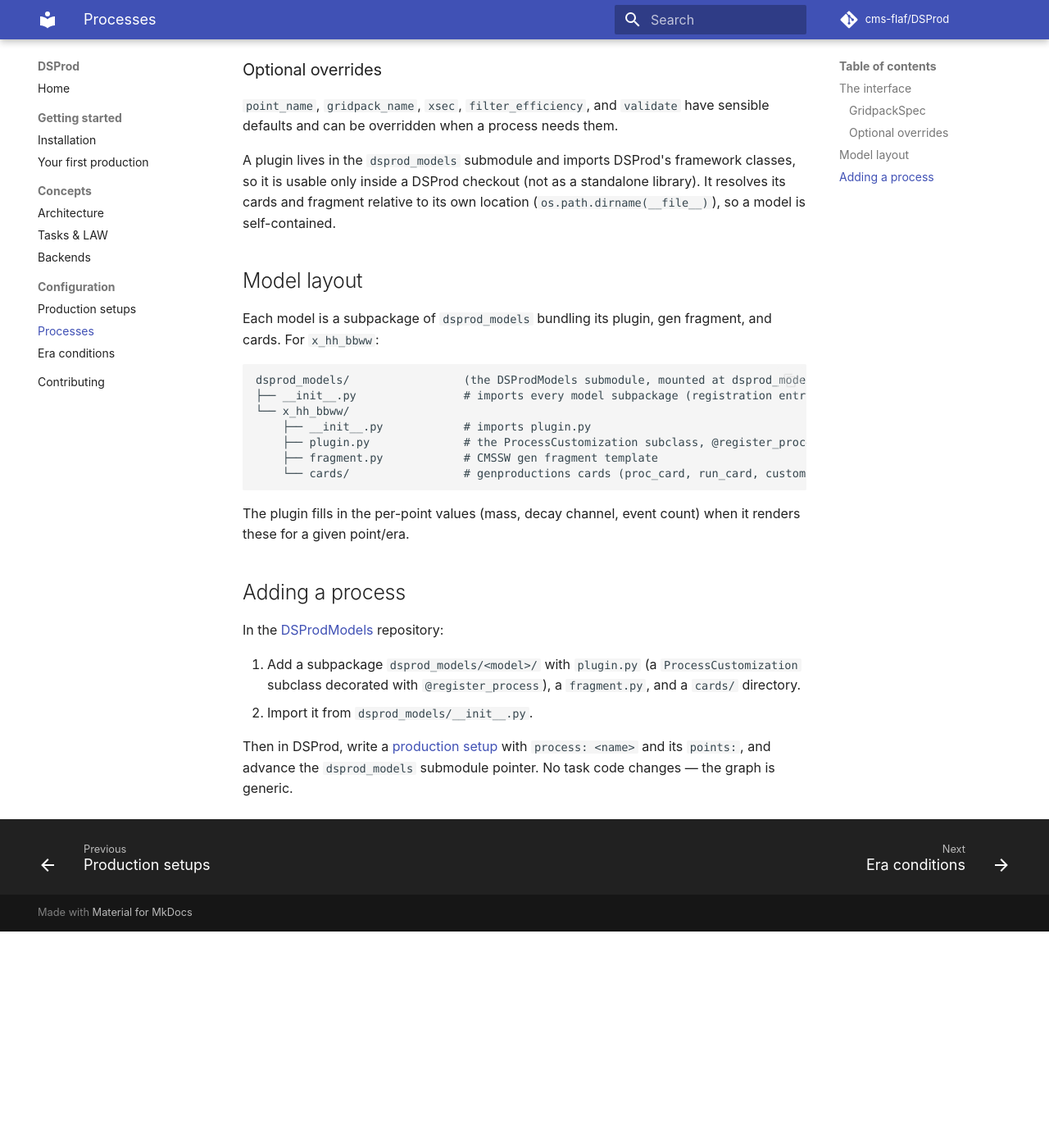
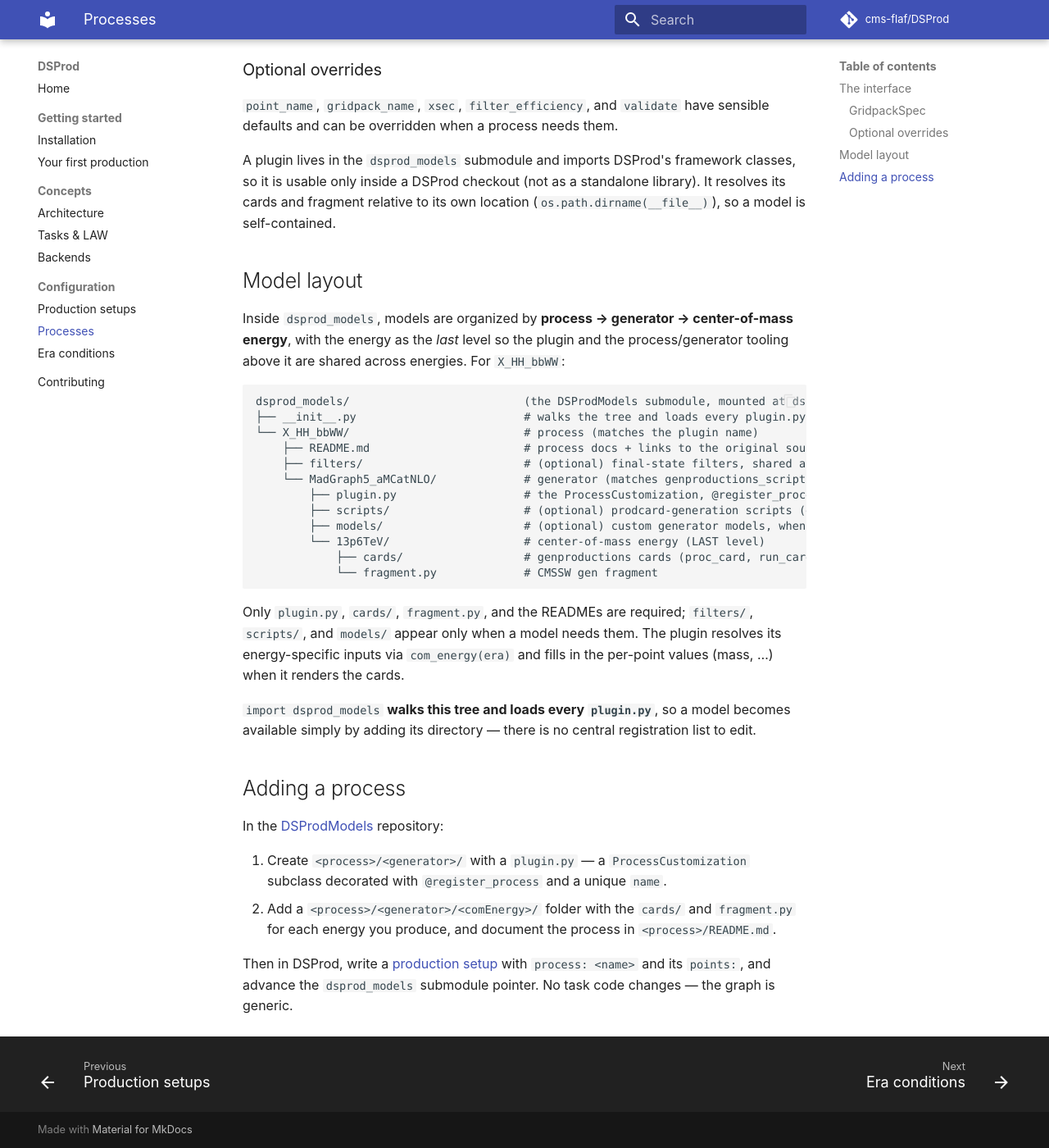
Before and after one commit to cms-flaf/DSProd, an MkDocs documentation site: the page built from docs/configuration/processes.md, in a window 1280 px wide and 1400 px high, scrolled down 1313 px. Shown: the whole window at 82% size. Built offline with MkDocs 1.6.1 and Material for MkDocs 9.7.7, drawn with Linux system fonts in a browser that asks for light colours; comment, search, counter and statistics services are not loaded; before the commit the page ends 2449 px from its top, so only the background shows below that.

Commit message:
docs: DSProdModels organized by process/generator/comEnergy (walk discovery); advance dsprod_models submodule

````diff
--- a/docs/configuration/processes.md
+++ b/docs/configuration/processes.md
@@ -62,29 +62,40 @@ fragment relative to its own location (`os.path.dirname(__file__)`), so a model
 
 ## Model layout
 
-Each model is a subpackage of `dsprod_models` bundling its plugin, gen fragment, and cards. For
-`x_hh_bbww`:
+Inside `dsprod_models`, models are organized by **process → generator → center-of-mass energy**,
+with the energy as the *last* level so the plugin and the process/generator tooling above it are
+shared across energies. For `X_HH_bbWW`:
 
 ```
-dsprod_models/                 (the DSProdModels submodule, mounted at dsprod_models/)
-├── __init__.py                # imports every model subpackage (registration entry point)
-└── x_hh_bbww/
-    ├── __init__.py            # imports plugin.py
-    ├── plugin.py              # the ProcessCustomization subclass, @register_process
-    ├── fragment.py            # CMSSW gen fragment template
-    └── cards/                 # genproductions cards (proc_card, run_card, customizecards, extramodels)
+dsprod_models/                          (the DSProdModels submodule, mounted at dsprod_models/)
+├── __init__.py                         # walks the tree and loads every plugin.py (discovery)
+└── X_HH_bbWW/                          # process (matches the plugin name)
+    ├── README.md                       # process docs + links to the original sources
+    ├── filters/                        # (optional) final-state filters, shared across generators/energies
+    └── MadGraph5_aMCatNLO/             # generator (matches genproductions_scripts/bin + GridpackSpec.generator)
+        ├── plugin.py                   # the ProcessCustomization, @register_process (shared across energies)
+        ├── scripts/                    # (optional) prodcard-generation scripts (e.g. parametrized in mX)
+        ├── models/                     # (optional) custom generator models, when not centrally available
+        └── 13p6TeV/                    # center-of-mass energy (LAST level)
+            ├── cards/                  # genproductions cards (proc_card, run_card, customizecards, extramodels)
+            └── fragment.py             # CMSSW gen fragment
 ```
 
-The plugin fills in the per-point values (mass, decay channel, event count) when it renders these
-for a given point/era.
+Only `plugin.py`, `cards/`, `fragment.py`, and the READMEs are required; `filters/`, `scripts/`,
+and `models/` appear only when a model needs them. The plugin resolves its energy-specific inputs
+via `com_energy(era)` and fills in the per-point values (mass, …) when it renders the cards.
+
+`import dsprod_models` **walks this tree and loads every `plugin.py`**, so a model becomes
+available simply by adding its directory — there is no central registration list to edit.
 
 ## Adding a process
 
 In the [DSProdModels](https://github.com/cms-flaf/DSProdModels) repository:
 
-1. Add a subpackage `dsprod_models/<model>/` with `plugin.py` (a `ProcessCustomization` subclass
-   decorated with `@register_process`), a `fragment.py`, and a `cards/` directory.
-2. Import it from `dsprod_models/__init__.py`.
+1. Create `<process>/<generator>/` with a `plugin.py` — a `ProcessCustomization` subclass
+   decorated with `@register_process` and a unique `name`.
+2. Add a `<process>/<generator>/<comEnergy>/` folder with the `cards/` and `fragment.py` for each
+   energy you produce, and document the process in `<process>/README.md`.
 
 Then in DSProd, write a [production setup](prod-setups.md) with `process: <name>` and its
 `points:`, and advance the `dsprod_models` submodule pointer. No task code changes — the graph is
````
